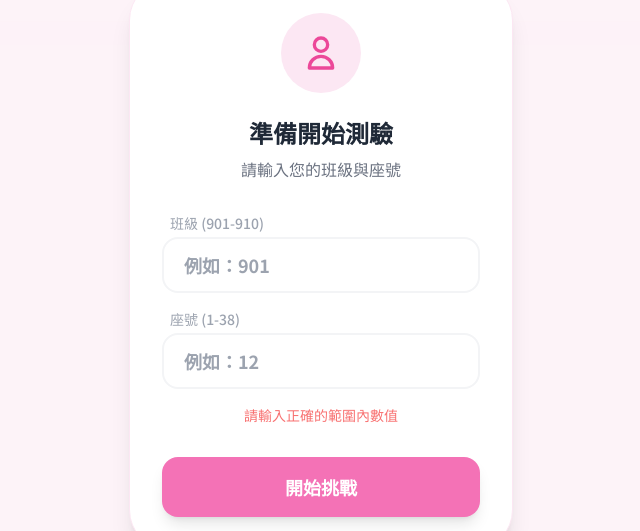
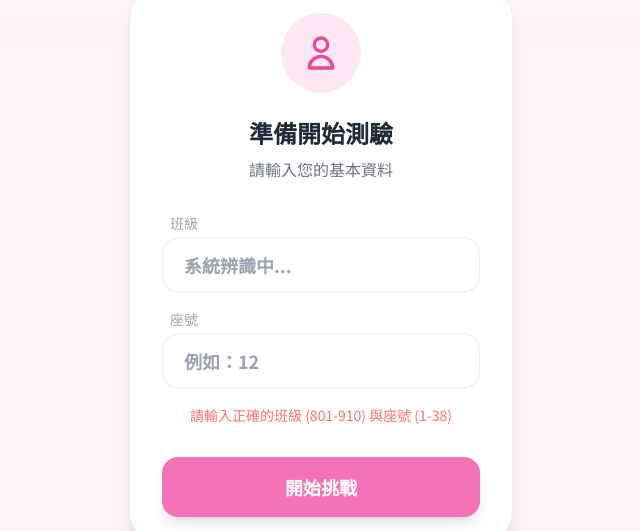
Before and after one commit to susi-st/92.22.2, a plain HTML site: page index.html in a window 1280 px wide. Both pictures are taken after a click on the button "開始挑戰". Shown: the part 135-666 px from the top of the page, without its empty margins (319-959 px from the left). Drawn offline with nearby package versions, Linux system fonts and the light colour scheme.

Commit message:
更新 index.html via EZPage

```diff
--- a/index.html
+++ b/index.html
@@ -53,20 +53,20 @@
                 <svg class="w-10 h-10 text-pink-500" fill="none" stroke="currentColor" viewBox="0 0 24 24"><path stroke-linecap="round" stroke-linejoin="round" stroke-width="2" d="M16 7a4 4 0 11-8 0 4 4 0 018 0zM12 14a7 7 0 00-7 7h14a7 7 0 00-7-7z"></path></svg>
             </div>
             <h2 class="text-2xl font-bold text-gray-800 mb-2">準備開始測驗</h2>
-            <p class="text-gray-500 mb-8">請輸入您的班級與座號</p>
+            <p class="text-gray-500 mb-8">請輸入您的基本資料</p>
 
             <div class="space-y-4 mb-8">
                 <div>
-                    <label class="block text-left text-sm font-medium text-gray-400 ml-2 mb-1">班級 (901-910)</label>
-                    <input type="number" id="input-class" placeholder="例如：901" min="901" max="910"
+                    <label class="block text-left text-sm font-medium text-gray-400 ml-2 mb-1">班級</label>
+                    <input type="number" id="input-class" placeholder="系統辨識中..."
                         class="w-full px-5 py-3 rounded-2xl border-2 border-gray-100 focus:border-pink-300 focus:outline-none transition-colors text-lg font-bold text-gray-700">
                 </div>
                 <div>
-                    <label class="block text-left text-sm font-medium text-gray-400 ml-2 mb-1">座號 (1-38)</label>
-                    <input type="number" id="input-seat" placeholder="例如：12" min="1" max="38"
+                    <label class="block text-left text-sm font-medium text-gray-400 ml-2 mb-1">座號</label>
+                    <input type="number" id="input-seat" placeholder="例如：12"
                         class="w-full px-5 py-3 rounded-2xl border-2 border-gray-100 focus:border-pink-300 focus:outline-none transition-colors text-lg font-bold text-gray-700">
                 </div>
-                <p id="auth-error" class="text-red-400 text-sm hidden">請輸入正確的範圍內數值</p>
+                <p id="auth-error" class="text-red-400 text-sm hidden">請輸入正確的班級 (801-910) 與座號 (1-38)</p>
             </div>
 
             <button id="start-quiz-btn" class="w-full py-4 rounded-2xl bg-pink-400 text-white font-bold text-lg shadow-lg btn-hover">開始挑戰</button>
@@ -127,7 +127,7 @@
     </div>
 
     <!-- Learning Feedback Modal (答錯時的學習充電站) -->
-    <div id="feedback-overlay" class="fixed inset-0 bg-black/60 hidden z-[200] flex items-center justify-center p-4">
+    <div id="feedback-overlay" class="fixed inset-0 bg-black/40 hidden z-[200] flex items-center justify-center p-4">
         <div class="bg-white rounded-[2.5rem] max-w-lg w-full p-8 shadow-2xl animate-in zoom-in duration-300">
             <div class="text-center mb-6">
                 <div class="text-4xl mb-2">💡</div>
@@ -136,13 +136,11 @@
             </div>
 
             <div class="space-y-4 mb-6">
-                <!-- 課文內容 -->
                 <div class="bg-blue-50 p-5 rounded-3xl border border-blue-100">
                     <h4 class="text-blue-600 font-bold text-sm mb-2 uppercase tracking-wide">課文內容</h4>
                     <p id="feedback-textbook" class="text-gray-700 leading-relaxed"></p>
                 </div>
 
-                <!-- 也就是說... (預設收起) -->
                 <div class="border border-green-100 rounded-3xl overflow-hidden">
                     <button id="toggle-explanation-btn" class="w-full bg-green-50 px-5 py-3 flex justify-between items-center text-green-700 font-bold text-sm hover:bg-green-100 transition-colors">
                         <span>也就是說...</span>
@@ -154,13 +152,11 @@
                 </div>
             </div>
 
-            <!-- 主按鈕 -->
             <button id="feedback-close-btn" disabled
                 class="w-full py-4 rounded-2xl bg-gray-200 text-gray-500 font-bold text-lg cursor-not-allowed transition-all">
                 請認真閱讀內容
             </button>
 
-            <!-- 類比式進度條 (白底灰條，置於按鈕下方) -->
             <div class="w-full bg-white h-1 rounded-full mt-3 overflow-hidden border border-gray-100">
                 <div id="feedback-progress" class="bg-gray-300 h-full w-full"></div>
             </div>
@@ -183,6 +179,36 @@
 
     <script>
         const GAS_URL = "https://script.google.com/macros/s/AKfycbx0RO7ZnVfRQBiGkeY6ii7f8Yh7mI8A099m-XNTSffC-t4v8LEsOu2jBe0QCdopCdkpFw/exec";
+
+        // 班級課表資料
+        const timetable = {
+            1: [ // 星期一
+                { start: "08:15", end: "09:00", cls: 901 },
+                { start: "10:05", end: "10:50", cls: 805 }
+            ],
+            2: [ // 星期二
+                { start: "13:10", end: "13:55", cls: 806 },
+                { start: "14:05", end: "14:50", cls: 903 },
+                { start: "15:00", end: "15:45", cls: 907 }
+            ],
+            3: [ // 星期三
+                { start: "08:15", end: "09:00", cls: 807 },
+                { start: "11:00", end: "11:45", cls: 910 },
+                { start: "14:05", end: "14:50", cls: 805 },
+                { start: "15:00", end: "15:45", cls: 805 },
+                { start: "16:00", end: "16:45", cls: 805 }
+            ],
+            4: [ // 星期四
+                { start: "10:05", end: "10:50", cls: 905 },
+                { start: "11:00", end: "11:45", cls: 906 },
+                { start: "15:00", end: "15:45", cls: 909 }
+            ],
+            5: [ // 星期五
+                { start: "08:15", end: "09:00", cls: 908 },
+                { start: "14:05", end: "14:50", cls: 902 },
+                { start: "15:00", end: "15:45", cls: 904 }
+            ]
+        };
 
         const quizData = [
             { id: 1, question: "無線網路主要是利用何者作為網路訊號的傳輸媒介？", options: ["電磁波", "紅外線", "聲波", "電流"], answer: ["電磁波"], type: "single", shuffleOnWrong: true, randomOrder: true, textbook: "逐漸發展出「無線網路」，改以電磁波作為網路訊號的傳輸媒介。", explanation: "同學請記住，無線網路不需要實體線路，它是靠著在空間中傳遞的「電磁波」來傳送資料的喔！" },
@@ -328,7 +354,6 @@
             const arrow = document.getElementById('explanation-arrow');
             const toggleBtn = document.getElementById('toggle-explanation-btn');
 
-            // 初始重置折疊狀態
             explanationContent.classList.remove('open');
             arrow.style.transform = 'rotate(0deg)';
 
@@ -365,7 +390,6 @@
                 }
             }, intervalTime);
 
-            // 折疊內容按鈕事件
             toggleBtn.onclick = () => {
                 const isOpen = explanationContent.classList.toggle('open');
                 arrow.style.transform = isOpen ? 'rotate(180deg)' : 'rotate(0deg)';
@@ -433,16 +457,42 @@
             }
         }
 
+        // 自動辨識班級邏輯
+        function autoDetectClass() {
+            const now = new Date();
+            const day = now.getDay(); // 0 (日) 到 6 (六)
+            const hour = now.getHours();
+            const min = now.getMinutes();
+            const currentTime = hour * 60 + min; // 轉換成分鐘以便比較
+
+            if (timetable[day]) {
+                for (const slot of timetable[day]) {
+                    const [sHour, sMin] = slot.start.split(":").map(Number);
+                    const [eHour, eMin] = slot.end.split(":").map(Number);
+                    const startTime = sHour * 60 + sMin;
+                    const endTime = eHour * 60 + eMin;
+
+                    if (currentTime >= startTime && currentTime <= endTime) {
+                        document.getElementById('input-class').value = slot.cls;
+                        break;
+                    }
+                }
+            }
+        }
+
         function initQuiz() {
             const classInput = document.getElementById('input-class');
             const seatInput = document.getElementById('input-seat');
             const errorHint = document.getElementById('auth-error');
             const cls = parseInt(classInput.value);
             const seat = parseInt(seatInput.value);
-            if (isNaN(cls) || isNaN(seat) || cls < 901 || cls > 910 || seat < 1 || seat > 38) {
+
+            // 驗證範圍：班級 801~910，座號 1~38
+            if (isNaN(cls) || isNaN(seat) || cls < 801 || cls > 910 || seat < 1 || seat > 38) {
                 errorHint.classList.remove('hidden');
                 return;
             }
+
             studentId = `${cls}-${seat}`;
             startTime = Date.now();
             document.getElementById('auth-modal').classList.add('hidden');
@@ -451,6 +501,10 @@
             renderQuestion();
         }
 
+        window.onload = () => {
+            autoDetectClass();
+        };
+
         document.getElementById('start-quiz-btn').onclick = initQuiz;
         document.getElementById('modal-close').onclick = () => { document.getElementById('modal-overlay').classList.add('hidden'); };
         document.getElementById('check-btn').onclick = checkAnswer;
```
